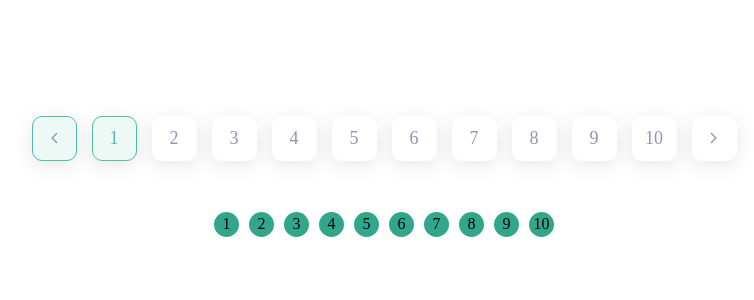
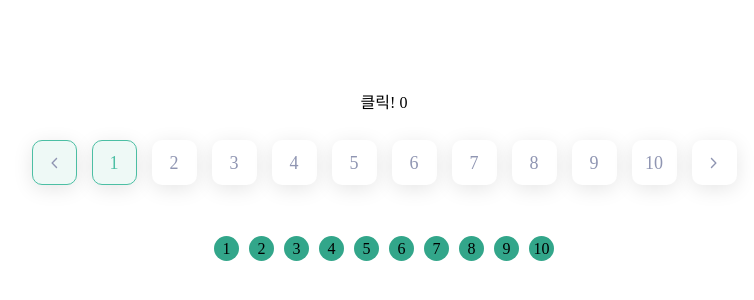
Before and after one commit to i-trust-you/wikid, a Next.js app: page / in a window 1280 px wide. Shown: the part 224-524 px from the top of the page, without its empty margins (256-1010 px from the left). Built offline with nearby package versions, Linux system fonts and the light colour scheme; a web font is replaced by a local one.

Commit message:
feat: two-way binding

```diff
--- a/app/_components/general/Pagination.tsx
+++ b/app/_components/general/Pagination.tsx
@@ -25,8 +25,20 @@ function useCTX() {
 }
 
 // TODO: pass id, class, style
-export default function Pagination(props: Readonly<React.PropsWithChildren & Props>) {
+export default function Pagination(props: Readonly<React.PropsWithChildren & Props & { onChange: (_: number) => void; }>) {
 	const [page, setPage] = useState(props.page);
+
+	useEffect(() =>
+	{
+		props.onChange(page);
+	},
+	[page]);
+
+	useEffect(() =>
+	{
+		setPage(Math.min(Math.max(0, props.page), props.length - 1));
+	},
+	[props.page, props.length]);
 
 	const children = useMemo(() => {
 		// early return
--- a/app/page.tsx
+++ b/app/page.tsx
@@ -1,13 +1,19 @@
 "use client";
 
 import Pagination from "@/_components/general/Pagination";
+import { useState } from "react";
 
 export default function Page() {
+	const [page, setPage] = useState(0);
+
 	return (
 		<main className="flex h-screen w-screen flex-col items-center justify-center gap-[25px]">
-			<Pagination page={0} clamp={10} length={25} />
+			<button onClick={() => setPage((_) => _ + 1)}>
+				클릭! {page}
+			</button>
+			<Pagination page={page} clamp={10} length={25} onChange={(_) => setPage(_)}/>
 			<hr />
-			<Pagination page={0} clamp={10} length={100}>
+			<Pagination page={page} clamp={10} length={100} onChange={(_) => setPage(_)}>
 				<div className="flex gap-[10px]">
 					<Pagination.Generator>
 						{(page) => (
```
